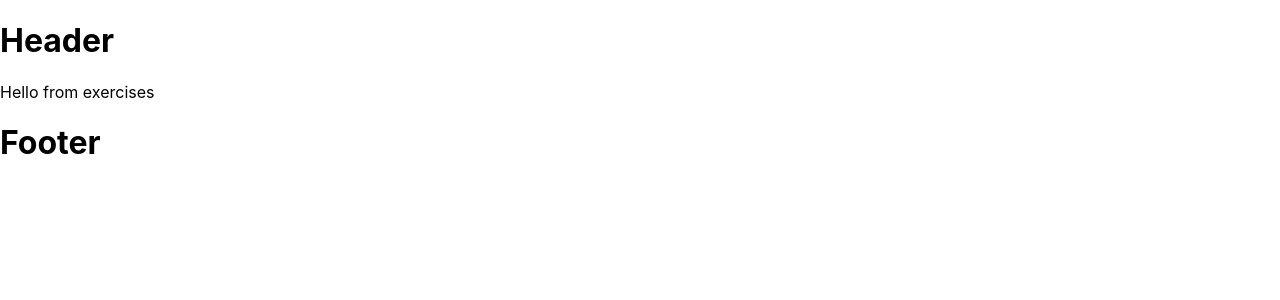
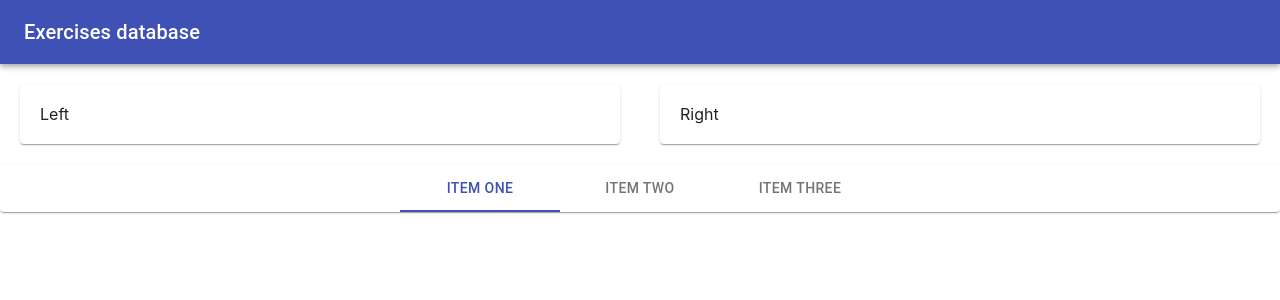
Before and after one commit to ieva1919/React-and-Material-UI, a React (Create React App) app: page / in a window 1280 px wide. Shown: the top 300 px of the page. Built offline with nearby package versions, Linux system fonts and the light colour scheme.

Commit message:
create LeftPane and RightPane components

```diff
--- a/package.json
+++ b/package.json
@@ -3,6 +3,8 @@
   "version": "0.1.0",
   "private": true,
   "dependencies": {
+    "@material-ui/core": "^4.11.0",
+    "@material-ui/icons": "^4.9.1",
     "@testing-library/jest-dom": "^4.2.4",
     "@testing-library/react": "^9.5.0",
     "@testing-library/user-event": "^7.2.1",
--- /dev/null
+++ b/src/components/Exercises/LeftPane.js
@@ -0,0 +1,8 @@
+import React from 'react'
+import Paper from '@material-ui/core/Paper';
+
+export default ({ style }) =>
+
+    <Paper style={style.Paper}>
+        Left
+    </Paper>
--- /dev/null
+++ b/src/components/Exercises/RightPane.js
@@ -0,0 +1,10 @@
+import React from 'react'
+import Paper from '@material-ui/core/Paper';
+
+
+
+export default ({ style }) =>
+
+    <Paper style={style.Paper}>
+        Right
+    </Paper>
--- a/src/components/Exercises/index.js
+++ b/src/components/Exercises/index.js
@@ -1,7 +1,21 @@
 import React from 'react'
+import Grid from '@material-ui/core/Grid'
+import LeftPane from './LeftPane'
+import RightPane from './RightPane'
 
+const style = {
+    Paper: {
+        padding: 20,
+        margin: 20,
+    }
+}
 
 export default props =>
-    <div>
-        Hello from exercises
-    </div>
+    <Grid container>
+        <Grid item xs>
+            <LeftPane style={style} />
+        </Grid>
+        <Grid item xs>
+            <RightPane style={style} />
+        </Grid>
+    </Grid>
--- a/src/components/Layouts/Footer.js
+++ b/src/components/Layouts/Footer.js
@@ -1,10 +1,22 @@
 import React from 'react';
+import Paper from '@material-ui/core/Paper';
+import Tabs from '@material-ui/core/Tabs';
+import Tab from '@material-ui/core/Tab';
 
 function Footer() {
     return (
-        <div className="App">
-            <h1>Footer</h1>
-        </div>
+        <Paper>
+            <Tabs
+                value={0}
+                indicatorColor="primary"
+                textColor="primary"
+                centered
+            >
+                <Tab label="Item One" />
+                <Tab label="Item Two" />
+                <Tab label="Item Three" />
+            </Tabs>
+        </Paper>
     );
 }
 
--- a/src/components/Layouts/Header.js
+++ b/src/components/Layouts/Header.js
@@ -1,10 +1,17 @@
 import React from 'react';
+import Typography from '@material-ui/core/Typography';
+import AppBar from '@material-ui/core/AppBar';
+import Toolbar from '@material-ui/core/Toolbar';
 
 function Header() {
     return (
-        <div className="App">
-            <h1>Header</h1>
-        </div>
+        <AppBar position="static">
+            <Toolbar>
+                <Typography variant="h6" color="inherit">
+                    Exercises database
+                </Typography>
+            </Toolbar>
+        </AppBar>
     );
 }
 
```
Also changed, not shown: 1 other file (tests, documents, lock files or other folders).
